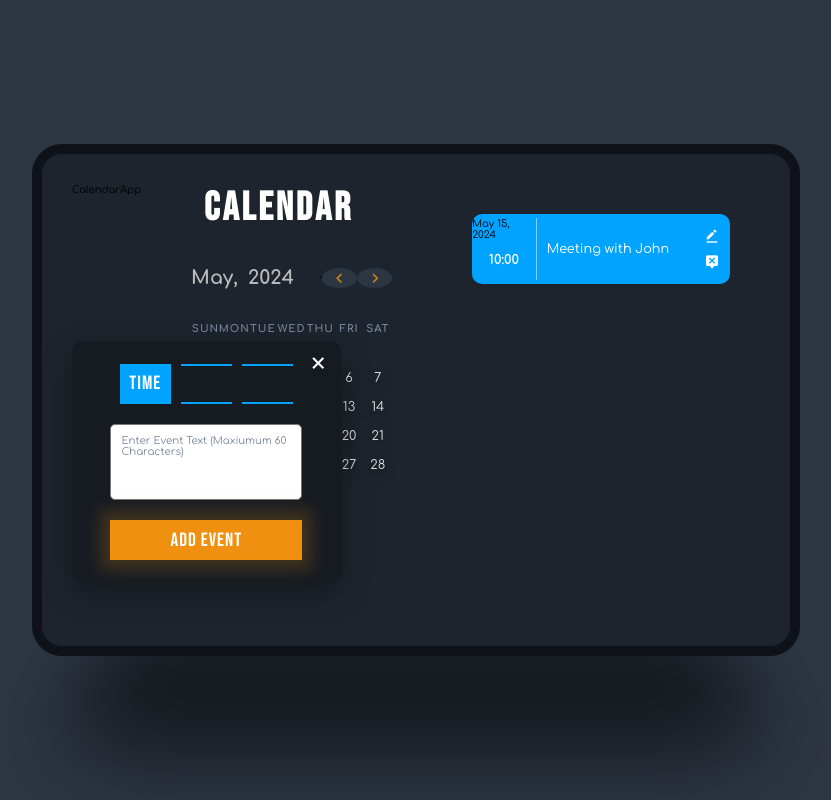
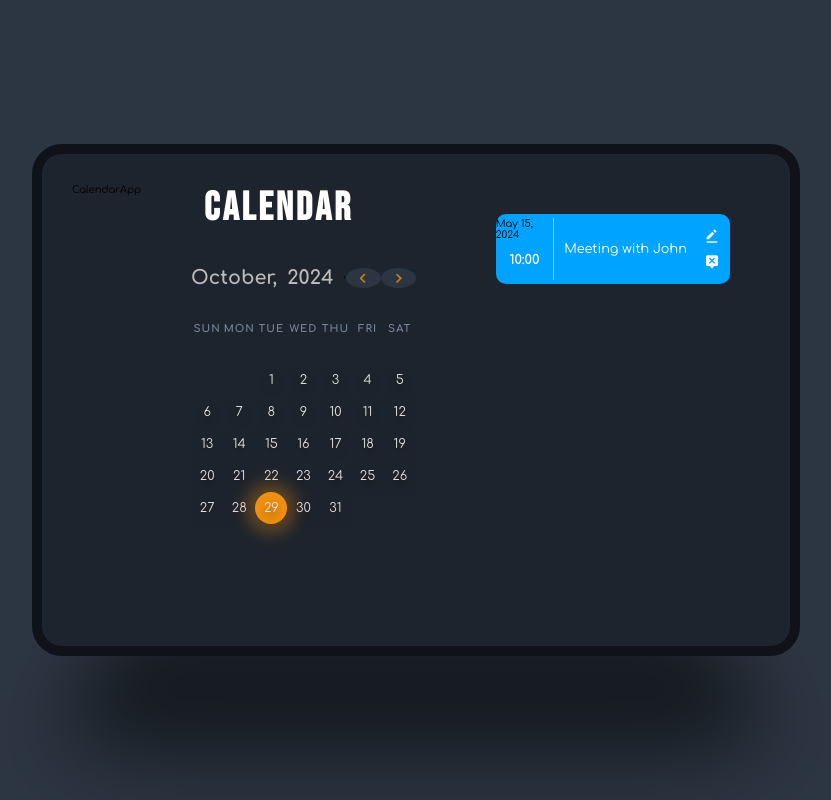
Before and after one commit to SalihErenBirincioglu/calendar-app, a React (Vite) app: page / in a window 1280 px wide. Shown: the whole page, without its empty margins (224-1055 px from the left). Built offline with nearby package versions, Linux system fonts and the light colour scheme.

Commit message:
added dates

```diff
--- a/src/Components/CalendarApp.css
+++ b/src/Components/CalendarApp.css
@@ -129,6 +129,7 @@
     justify-content: center;
     align-items: center;
     row-gap: 2rem;
+    display: none;
 }
 
 .time-input{
--- a/src/Components/CalendarApp.jsx
+++ b/src/Components/CalendarApp.jsx
@@ -1,57 +1,66 @@
+import { useState } from "react"
+
 const CalendarApp = () => {
+  const daysOfWeek = ['Sun', 'Mon', 'Tue', 'Wed', 'Thu', 'Fri', 'Sat']
+  const monthsOfYear = [
+    'January',
+    'February',
+    'March',
+    'April',
+    'May',
+    'June',
+    'July',
+    'August',
+    'September',
+    'October',
+    'November',
+    'December'
+  ]
+  const currentDate = new Date()
+
+  const [currentMonth, setCurrentMonth] = useState(currentDate.getMonth())
+  const [currentYear, setCurrentYear] = useState(currentDate.getFullYear())
+
+  const daysInMonth = new Date(currentYear, currentMonth + 1 , 0).getDate()
+  const firstDayOfMonth = new Date(currentYear, currentMonth, 1).getDay()
+
+  const prevMonth = () => {
+    setCurrentMonth((prevMonth) => (prevMonth === 0 ? 11 :prevMonth - 1))
+    setCurrentYear((prevYear) => (currentMonth === 0 ? prevYear -1 : prevYear))
+  }
+
+  const nextMonth = () => {
+    setCurrentMonth((prevMonth) => (prevMonth === 11 ? 0 :prevMonth + 1))
+    setCurrentYear((prevYear) => (currentMonth === 11 ? prevYear + 1 : prevYear))
+  }
   return (
   <div className="calendar-app">CalendarApp
     <div className="calendar">
         <h1 className="heading">Calendar</h1>
         <div className="navigate-date">
-            <h2 className="month">May,</h2>
-            <h2 className="year">2024</h2>
+            <h2 className="month">{monthsOfYear[currentMonth]},</h2>
+            <h2 className="year">{currentYear}</h2>
             <div className="buttons">,
-                <i className="bx bx-chevron-left"></i>
-                <i className="bx bx-chevron-right"></i>
+                <i className="bx bx-chevron-left" onClick={prevMonth}></i>
+                <i className="bx bx-chevron-right" onClick={nextMonth}></i>
             </div>
         </div>
         <div className="weekdays">
-            <span>Sun</span>
-            <span>Mon</span>
-            <span>Tue</span>
-            <span>Wed</span>
-            <span>Thu</span>
-            <span>Fri</span>
-            <span>Sat</span>
+            {daysOfWeek.map((day) => <span key={day}>{day}</span>)}
         </div>
         <div className="days">
-            <span>1</span>
-            <span>2</span>
-            <span>3</span>
-            <span>4</span>
-            <span>5</span>
-            <span>6</span>
-            <span>7</span>
-            <span>8</span>
-            <span>9</span>
-            <span>10</span>
-            <span>11</span>
-            <span>12</span>
-            <span>13</span>
-            <span>14</span>
-            <span>15</span>
-            <span>16</span>
-            <span>17</span>
-            <span>18</span>
-            <span>19</span>
-            <span>20</span>
-            <span>21</span>
-            <span>22</span>
-            <span>23</span>
-            <span>24</span>
-            <span>25</span>
-            <span>26</span>
-            <span>27</span>
-            <span>28</span>
-            <span className="current-day">29</span>
-            <span>30</span>
-            <span>31</span>
+            {[...Array(firstDayOfMonth).keys()].map((_,index) => (<span key={`empty-${index}`}/>
+            ))}
+            {[...Array(daysInMonth).keys()].map((day) => (
+                <span key={day + 1} className={
+                    day + 1 === currentDate.getDate() &&
+                    currentMonth === currentDate.getMonth() &&
+                    currentYear === currentDate.getFullYear() ? 'current-day' : ''
+                }
+                >
+                    {day +1}
+                </span>
+            ))}
         </div>
     </div>
     <div className="events">
```
